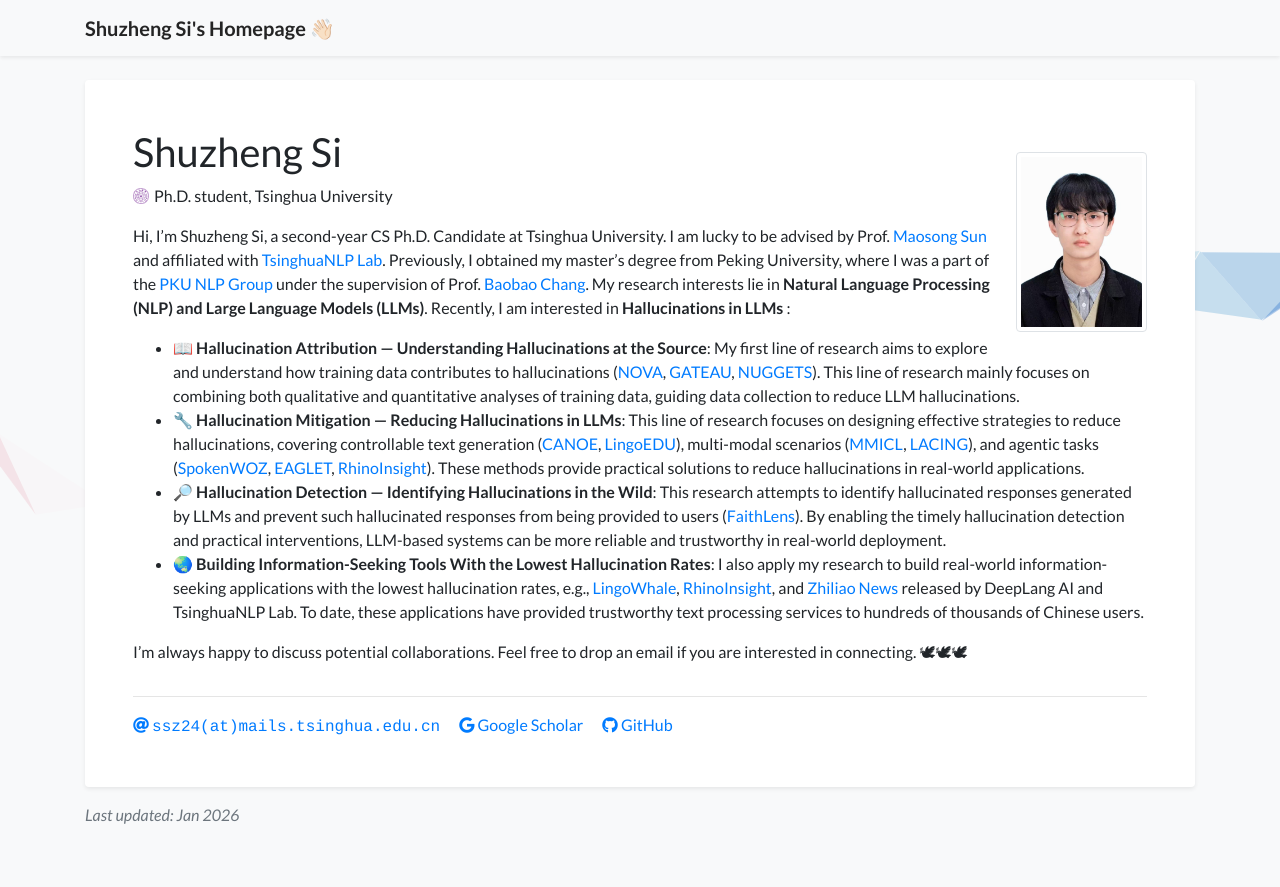
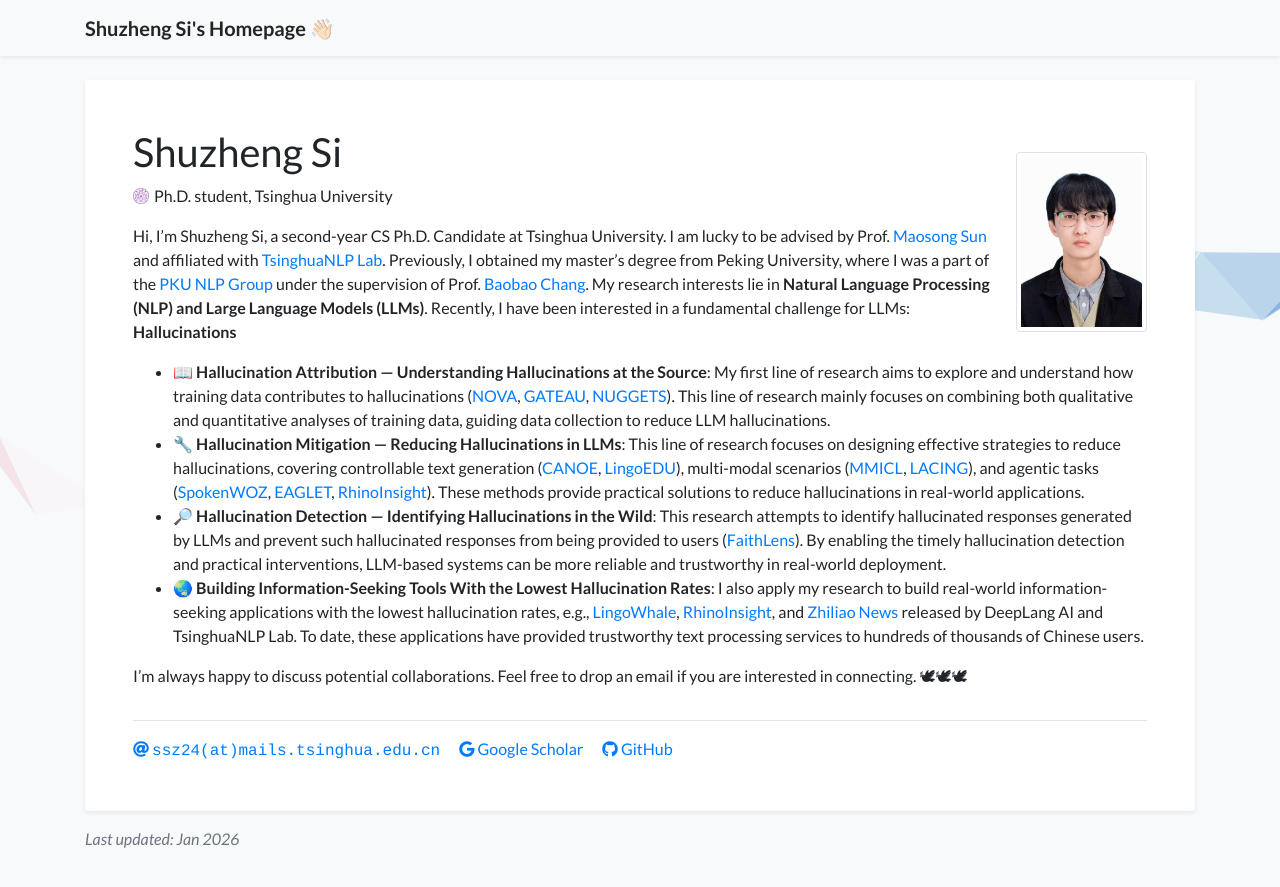
Before and after one commit to S1s-Z/s1s-z.github.io, a Jekyll site: the page built from index.html, in a window 1280 px wide. Shown: the top 887 px of the page. Built offline with Jekyll 4.4.1, drawn with Linux system fonts in a browser that asks for light colours; a style sheet for code colours, icons or effects is not loaded.

Commit message:
Update profile.yml

```diff
--- a/_data/profile.yml
+++ b/_data/profile.yml
@@ -19,7 +19,7 @@
 # xiaohongshu: 5fa2663000000000010068e2
 
 short_bio: >-
-  Hi, I’m Shuzheng Si, a second-year CS Ph.D. Candidate at Tsinghua University. I am lucky to be advised by Prof. <a href="https://scholar.google.com/citations?hl=en&user=zIgT0HMAAAAJ">Maosong Sun</a> and affiliated with <a href="https://nlp.csai.tsinghua.edu.cn">TsinghuaNLP Lab</a>. Previously, I obtained my master’s degree from Peking University, where I was a part of the <a href="https://pkunlp-icler.github.io/">PKU NLP Group</a> under the supervision of Prof. <a href="https://scholar.google.com.au/citations?user=LaKNyhQAAAAJ">Baobao Chang</a>. My research interests lie in <b>Natural Language Processing (NLP) and Large Language Models (LLMs)</b>. Recently, I am interested in <b> Hallucinations in LLMs </b>:
+  Hi, I’m Shuzheng Si, a second-year CS Ph.D. Candidate at Tsinghua University. I am lucky to be advised by Prof. <a href="https://scholar.google.com/citations?hl=en&user=zIgT0HMAAAAJ">Maosong Sun</a> and affiliated with <a href="https://nlp.csai.tsinghua.edu.cn">TsinghuaNLP Lab</a>. Previously, I obtained my master’s degree from Peking University, where I was a part of the <a href="https://pkunlp-icler.github.io/">PKU NLP Group</a> under the supervision of Prof. <a href="https://scholar.google.com.au/citations?user=LaKNyhQAAAAJ">Baobao Chang</a>. My research interests lie in <b>Natural Language Processing (NLP) and Large Language Models (LLMs)</b>. Recently, I have been interested in a fundamental challenge for LLMs: <b> Hallucinations</b>
   <br>
   <ul class="pub">
       <li>
```
